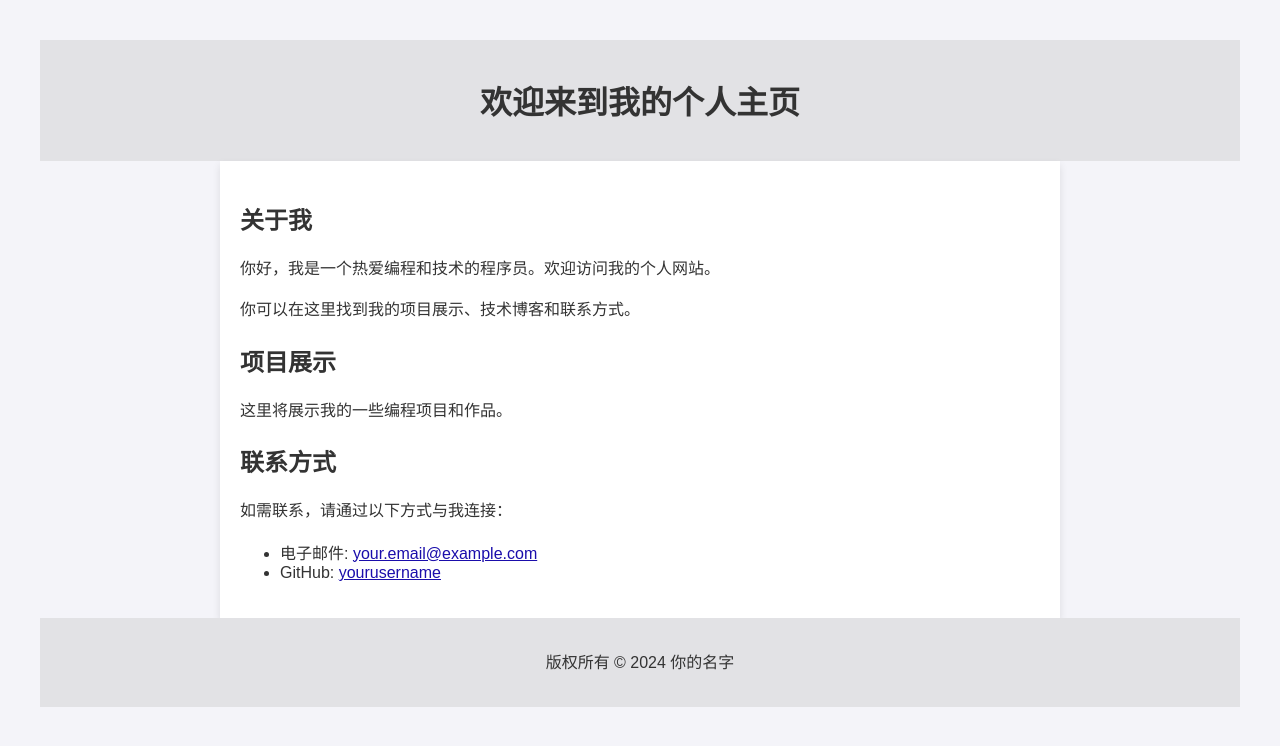
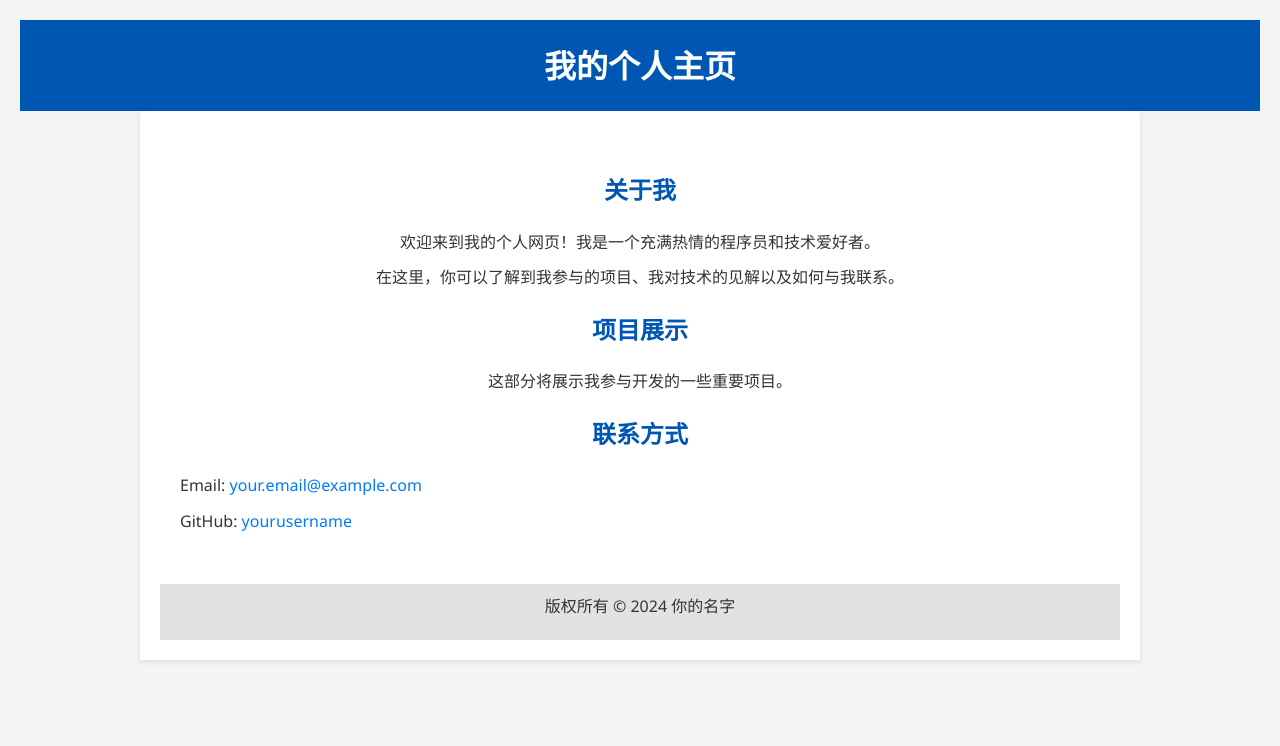
Before and after one commit to zyfewq/zyf.github.io, a plain HTML site: page index.html in a window 1280 px wide. Drawn offline with Linux system fonts and the light colour scheme.

Commit message:
增加响应式布局

```diff
--- a/index.html
+++ b/index.html
@@ -5,65 +5,105 @@
     <meta name="viewport" content="width=device-width, initial-scale=1.0">
     <title>个人主页</title>
     <style>
+        /* 基本重置 */
+        body, h1, h2, p, ul, li {
+            margin: 0;
+            padding: 0;
+        }
         body {
-            font-family: Arial, sans-serif;
-            margin: 40px;
-            background-color: #f4f4f9;
+            font-family: 'Segoe UI', Tahoma, Geneva, Verdana, sans-serif;
+            line-height: 1.6;
             color: #333;
+            background-color: #f4f4f4;
+            padding: 20px;
         }
-        header, footer {
+        /* 容器和布局 */
+        .container {
+            max-width: 960px;
+            margin: 0 auto;
+            background: white;
+            padding: 20px;
+            box-shadow: 0 2px 5px rgba(0, 0, 0, 0.1);
+        }
+        header {
             text-align: center;
-            padding: 1em;
-            background-color: #e2e2e5;
+            background: #0056b3;
+            color: white;
+            padding: 20px 0;
+        }
+        header h1 {
+            margin: 0;
         }
         main {
-            max-width: 800px;
-            margin: auto;
-            background-color: white;
             padding: 20px;
-            box-shadow: 0 4px 8px rgba(0,0,0,0.1);
+            text-align: center;
         }
-        h1 {
-            color: #333;
+        footer {
+            text-align: center;
+            padding: 10px 0;
+            margin-top: 20px;
+            background: #e2e2e5;
+        }
+        /* 文本样式 */
+        h2 {
+            color: #0056b3;
+            margin: 20px 0;
         }
         p {
-            line-height: 1.6;
+            margin-bottom: 10px;
         }
         a {
-            color: #1a0dab;
+            color: #007bff;
+            text-decoration: none;
         }
-        img {
-            max-width: 100%;
-            height: auto;
+        a:hover {
+            text-decoration: underline;
+        }
+        /* 列表样式 */
+        ul {
+            list-style: none;
+            text-align: left;
+        }
+        li {
+            margin-bottom: 10px;
+        }
+        /* 响应式设计 */
+        @media (max-width: 600px) {
+            .container {
+                width: 100%;
+                padding: 10px;
+                box-shadow: none;
+            }
         }
     </style>
 </head>
 <body>
     <header>
-        <h1>欢迎来到我的个人主页</h1>
+        <h1>我的个人主页</h1>
     </header>
+    <div class="container">
         <main>
             <section>
                 <h2>关于我</h2>
-            <p>你好，我是一个热爱编程和技术的程序员。欢迎访问我的个人网站。</p>
-            <p>你可以在这里找到我的项目展示、技术博客和联系方式。</p>
+                <p>欢迎来到我的个人网页！我是一个充满热情的程序员和技术爱好者。</p>
+                <p>在这里，你可以了解到我参与的项目、我对技术的见解以及如何与我联系。</p>
             </section>
             <section>
                 <h2>项目展示</h2>
-            <p>这里将展示我的一些编程项目和作品。</p>
-            <!-- 添加项目链接或图片 -->
+                <p>这部分将展示我参与开发的一些重要项目。</p>
+                <!-- 项目示例链接或图片 -->
             </section>
             <section>
                 <h2>联系方式</h2>
-            <p>如需联系，请通过以下方式与我连接：</p>
                 <ul>
-                <li>电子邮件: <a href="mailto:your.email@example.com">your.email@example.com</a></li>
+                    <li>Email: <a href="mailto:your.email@example.com">your.email@example.com</a></li>
                     <li>GitHub: <a href="https://github.com/yourusername">yourusername</a></li>
                 </ul>
             </section>
         </main>
         <footer>
-        <p>版权所有 © 2024 你的名字</p>
+            <p>版权所有 &copy; 2024 你的名字</p>
         </footer>
+    </div>
 </body>
 </html>
```
Lines whose indentation alone changed are shown as unchanged.
